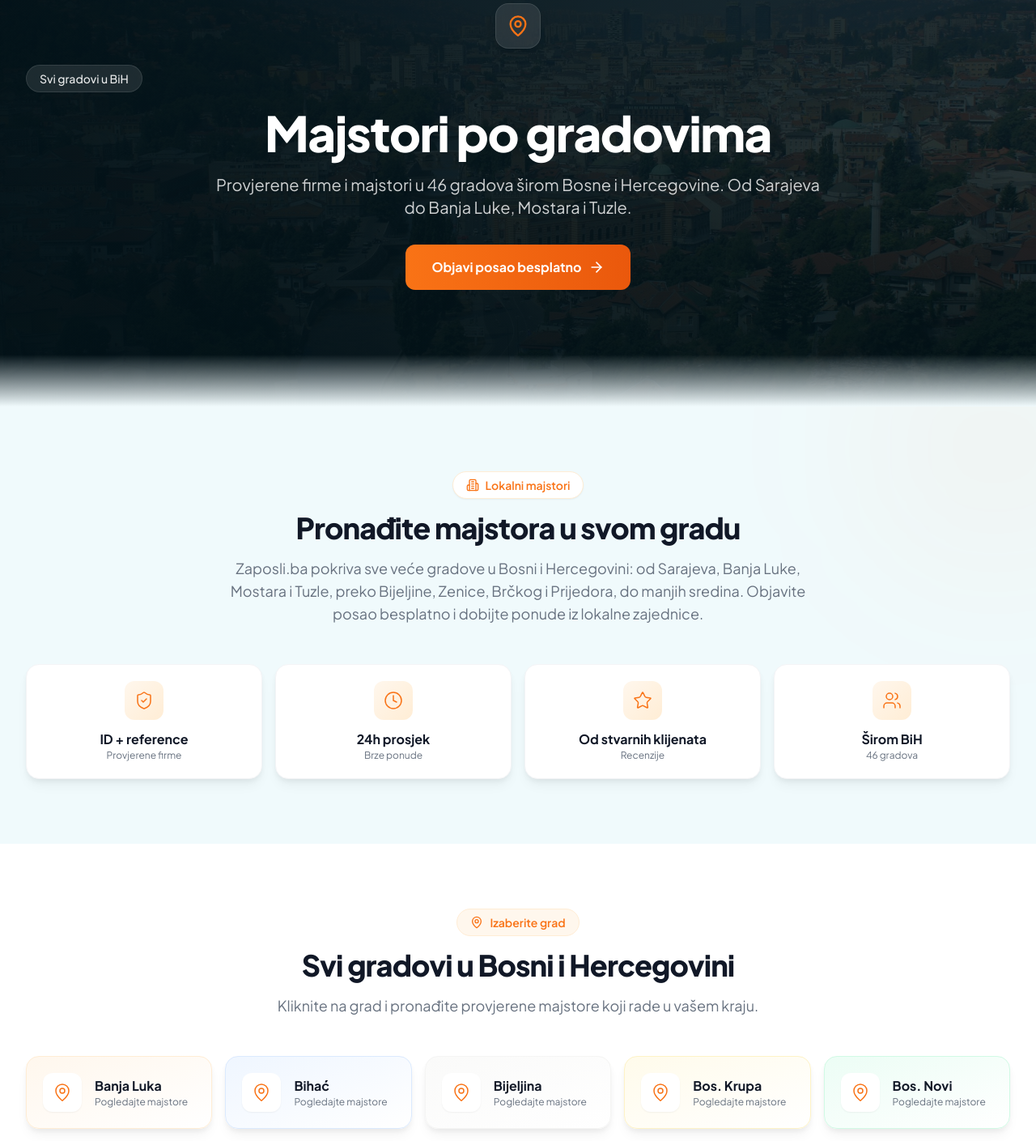
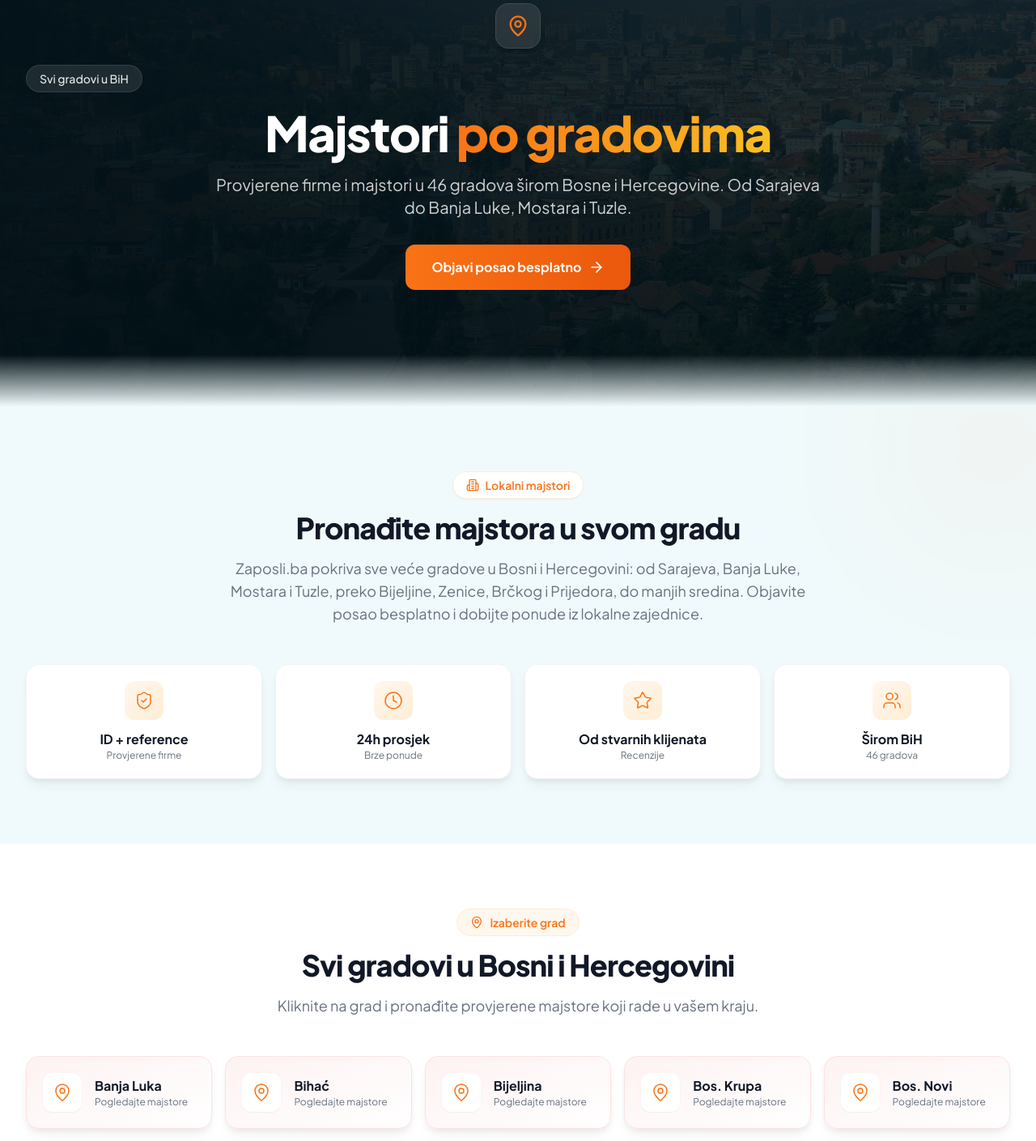
Before and after one commit to ocjenime/zaposli.ba, a Next.js app: page /gradovi in a window 1280 px wide. Shown: the part 140-1549 px from the top of the page at 81% size. Built offline with nearby package versions, Linux system fonts and the light colour scheme; no server answers; the database is empty.

Commit message:
feat: orange hero accent on /gradovi/ and green/red city cards by firm availability

```diff
--- a/app/gradovi/page.tsx
+++ b/app/gradovi/page.tsx
@@ -16,6 +16,30 @@ import PageHero from '@/components/ui/PageHero';
 import Breadcrumbs from '@/components/ui/Breadcrumbs';
 import { cities } from '@/lib/data';
 import { site } from '@/lib/site';
+import { createClient } from '@supabase/supabase-js';
+
+const supabaseUrl = process.env.NEXT_PUBLIC_SUPABASE_URL!;
+const supabaseAnonKey = process.env.NEXT_PUBLIC_SUPABASE_ANON_KEY!;
+
+function createServerSupabase() {
+  return createClient(supabaseUrl, supabaseAnonKey, {
+    auth: { persistSession: false, autoRefreshToken: false },
+  });
+}
+
+async function getCitiesWithFirms(): Promise<Set<string>> {
+  try {
+    const supabase = createServerSupabase();
+    const { data } = await supabase.from('firms').select('city').not('slug', 'like', 'test-%');
+    const set = new Set<string>();
+    (data || []).forEach((row: { city: string | null }) => {
+      if (row.city) set.add(row.city.trim().toLowerCase());
+    });
+    return set;
+  } catch {
+    return new Set<string>();
+  }
+}
 
 export const metadata: Metadata = {
   title: `Majstori po gradovima - ${cities.length} gradova u BiH | Zaposli.ba`,
@@ -40,17 +64,9 @@ const trustBadges = [
   { icon: Users, label: `${cities.length} gradova`, value: 'Širom BiH' },
 ];
 
-const cityGradients = [
-  'from-orange-50 to-white border-orange-100',
-  'from-blue-50 to-white border-blue-100',
-  'from-stone-50 to-white border-stone-100',
-  'from-amber-50 to-white border-amber-100',
-  'from-emerald-50 to-white border-emerald-100',
-  'from-violet-50 to-white border-violet-100',
-];
-
-export default function CitiesPage() {
+export default async function CitiesPage() {
   const sortedCities = [...cities].sort((a, b) => a.name.localeCompare(b.name, 'bs'));
+  const citiesWithFirms = await getCitiesWithFirms();
 
   return (
     <div className="min-h-screen flex flex-col">
@@ -59,7 +75,14 @@ export default function CitiesPage() {
         <Breadcrumbs items={[{ name: 'Gradovi' }]} />
 
         <PageHero
-          title="Majstori po gradovima"
+          title={
+            <>
+              Majstori{' '}
+              <span className="text-transparent bg-clip-text bg-gradient-to-r from-brand-orange to-amber-400">
+                po gradovima
+              </span>
+            </>
+          }
           subtitle={`Provjerene firme i majstori u ${cities.length} gradova širom Bosne i Hercegovine. Od Sarajeva do Banja Luke, Mostara i Tuzle.`}
           eyebrow="Svi gradovi u BiH"
           icon={MapPin}
@@ -127,8 +150,11 @@ export default function CitiesPage() {
             </div>
 
             <div className="grid grid-cols-2 sm:grid-cols-3 lg:grid-cols-4 xl:grid-cols-5 gap-4">
-              {sortedCities.map((city, index) => {
-                const gradient = cityGradients[index % cityGradients.length];
+              {sortedCities.map((city) => {
+                const hasFirms = citiesWithFirms.has(city.name.toLowerCase());
+                const gradient = hasFirms
+                  ? 'from-emerald-50 to-white border-emerald-100 hover:shadow-emerald-100'
+                  : 'from-red-50 to-white border-red-100 hover:shadow-red-100';
                 return (
                   <Link
                     key={city.slug}
--- a/components/ui/PageHero.tsx
+++ b/components/ui/PageHero.tsx
@@ -2,12 +2,13 @@ import Image from 'next/image';
 import type { LucideIcon } from 'lucide-react';
 
 export interface PageHeroProps {
-  title: string;
+  title: React.ReactNode;
   subtitle?: string;
   eyebrow?: string;
   children?: React.ReactNode;
   image?: string;
   imagePosition?: string;
+  imageAlt?: string;
   icon?: LucideIcon;
   overlay?: boolean;
   overlayIntensity?: 'dark' | 'medium' | 'light';
@@ -23,6 +24,7 @@ export default function PageHero({
   children,
   image,
   imagePosition = 'object-center',
+  imageAlt,
   icon: Icon,
   overlay = true,
   overlayIntensity = 'dark',
@@ -63,7 +65,7 @@ export default function PageHero({
         <>
           <Image
             src={image}
-            alt={title}
+            alt={imageAlt ?? (typeof title === 'string' ? title : '')}
             fill
             className={`object-cover ${imagePosition}`}
             priority
```
